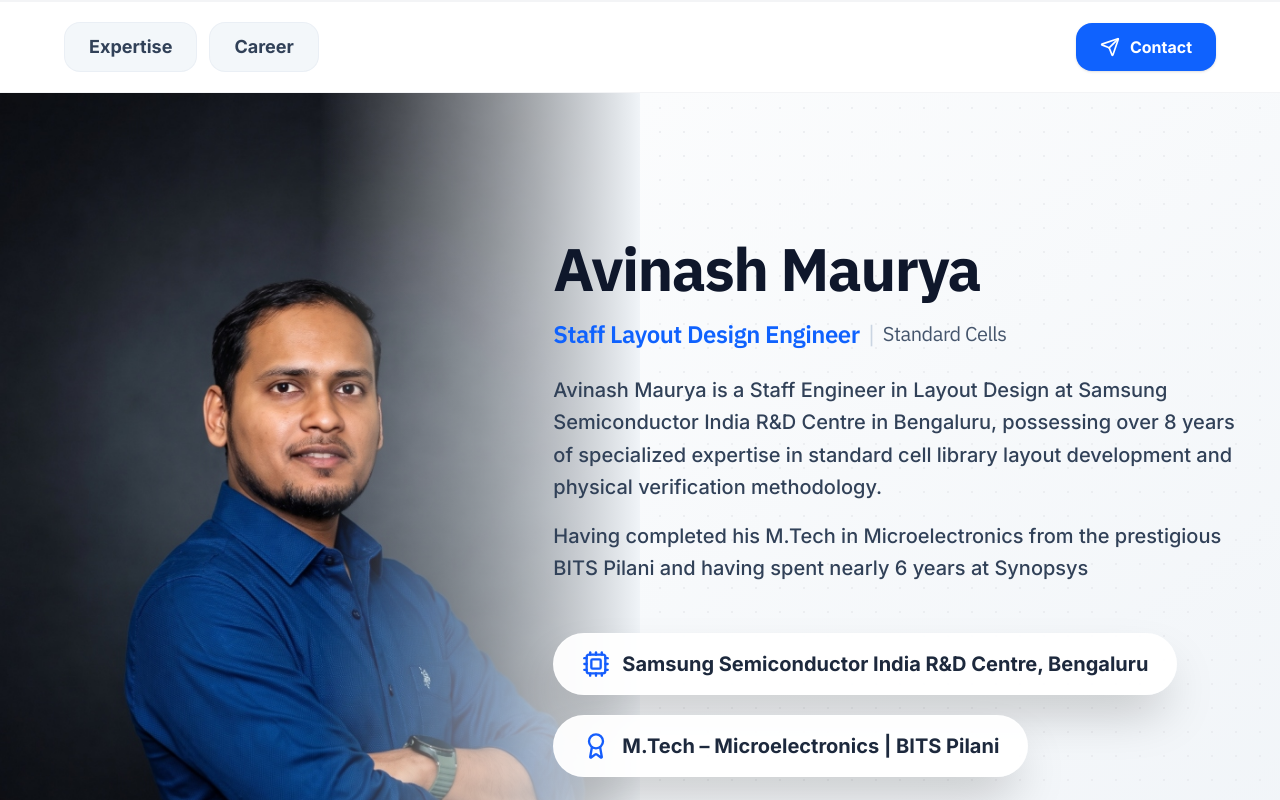
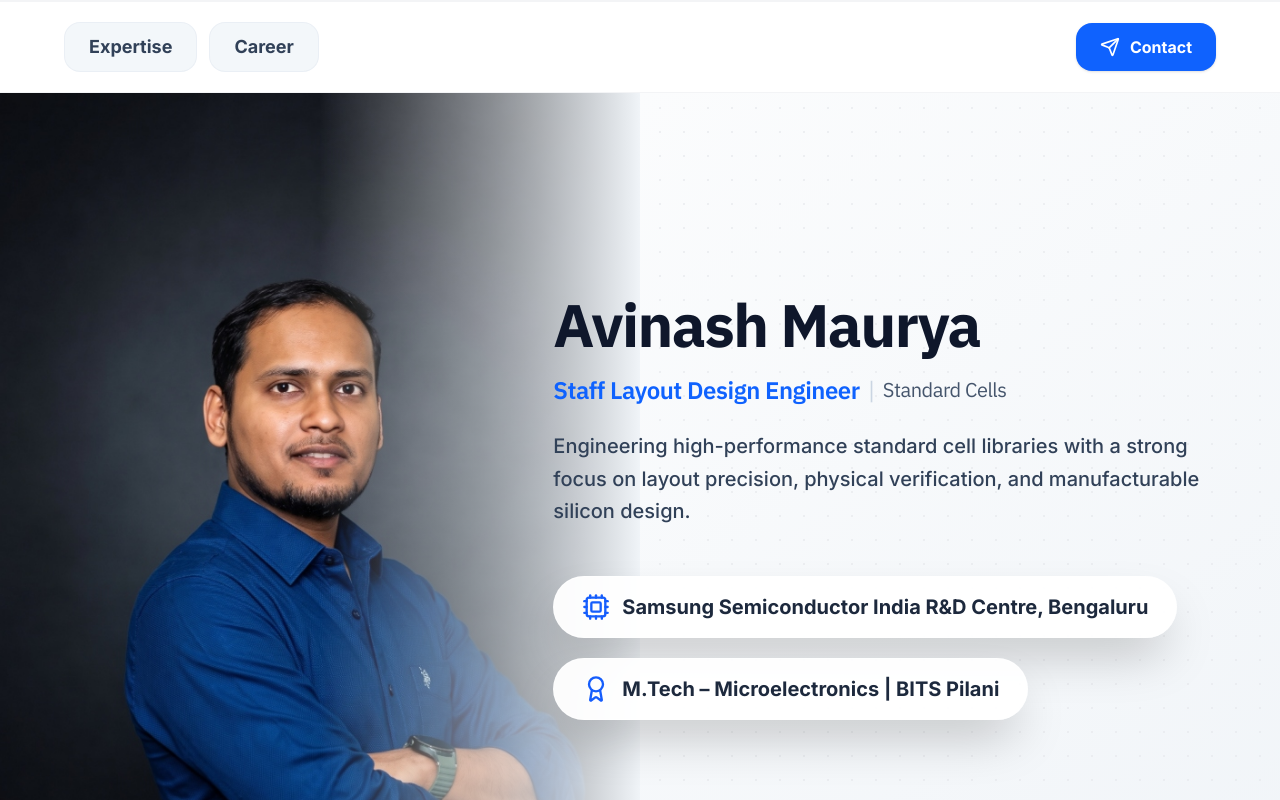
Before and after one commit to atendra11maurya/chia_and_wifi, a React (Vite) app: page / in a window 1280 px wide. Shown: the top 800 px of the page. Built offline with nearby package versions, Linux system fonts and the light colour scheme.

Commit message:
Update Hero section paragraph text

```diff
--- a/src/components/Hero.tsx
+++ b/src/components/Hero.tsx
@@ -73,12 +73,9 @@ export const Hero: React.FC<HeroProps> = ({ onOpenContact }) => {
               </h2>
 
               {/* Core Value Proposition Paragraph */}
-              <div className="text-slate-700 text-base md:text-xl font-medium leading-[1.7] md:leading-relaxed mb-7 md:mb-8 max-w-[95%] md:max-w-3xl space-y-4">
+              <div className="text-slate-700 text-base md:text-xl font-medium leading-[1.7] md:leading-relaxed mb-7 md:mb-8 max-w-[95%] md:max-w-3xl">
                 <p>
-                  Avinash Maurya is a Staff Engineer in Layout Design at Samsung Semiconductor India R&D Centre in Bengaluru, possessing over 8 years of specialized expertise in standard cell library layout development and physical verification methodology.
-                </p>
-                <p>
-                  Having completed his M.Tech in Microelectronics from the prestigious BITS Pilani and having spent nearly 6 years at Synopsys
+                  Engineering high-performance standard cell libraries with a strong focus on layout precision, physical verification, and manufacturable silicon design.
                 </p>
               </div>
 
```
